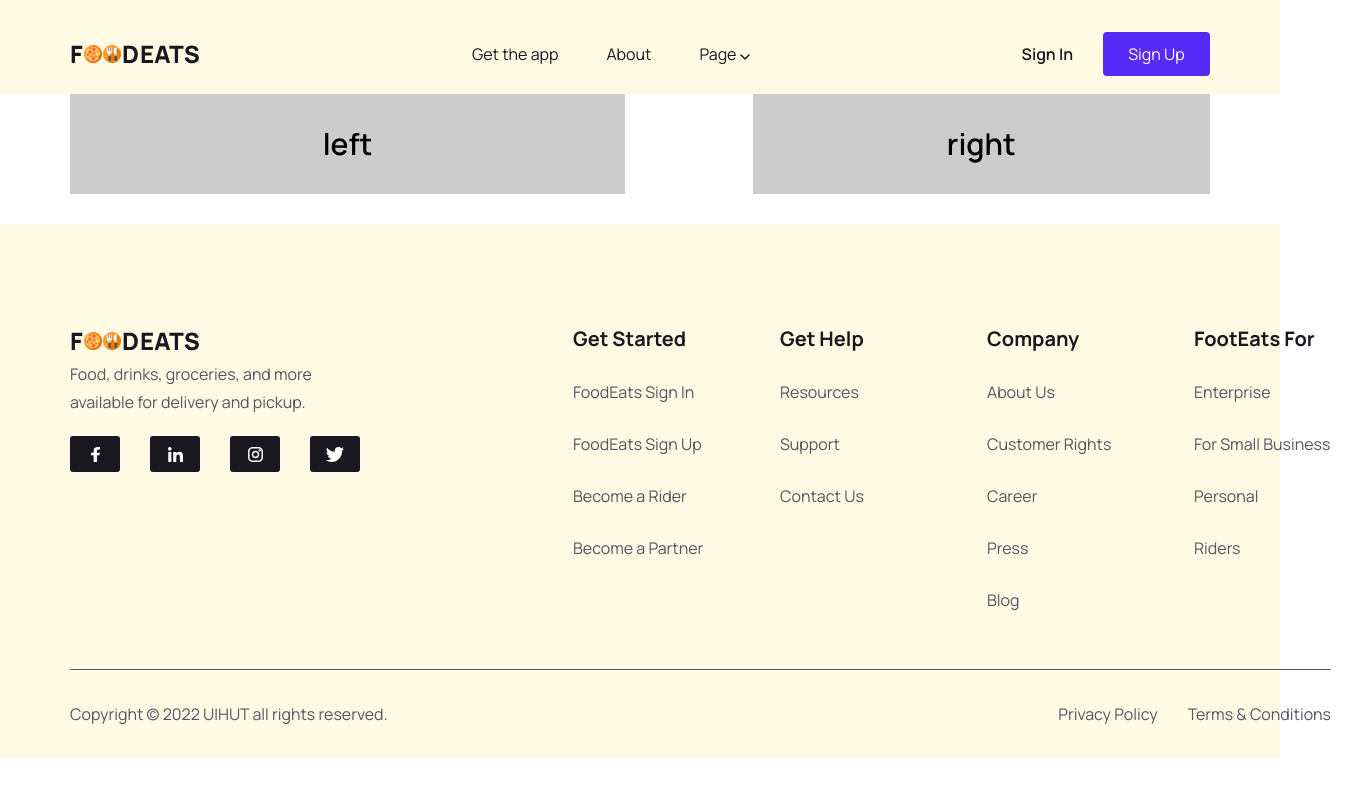
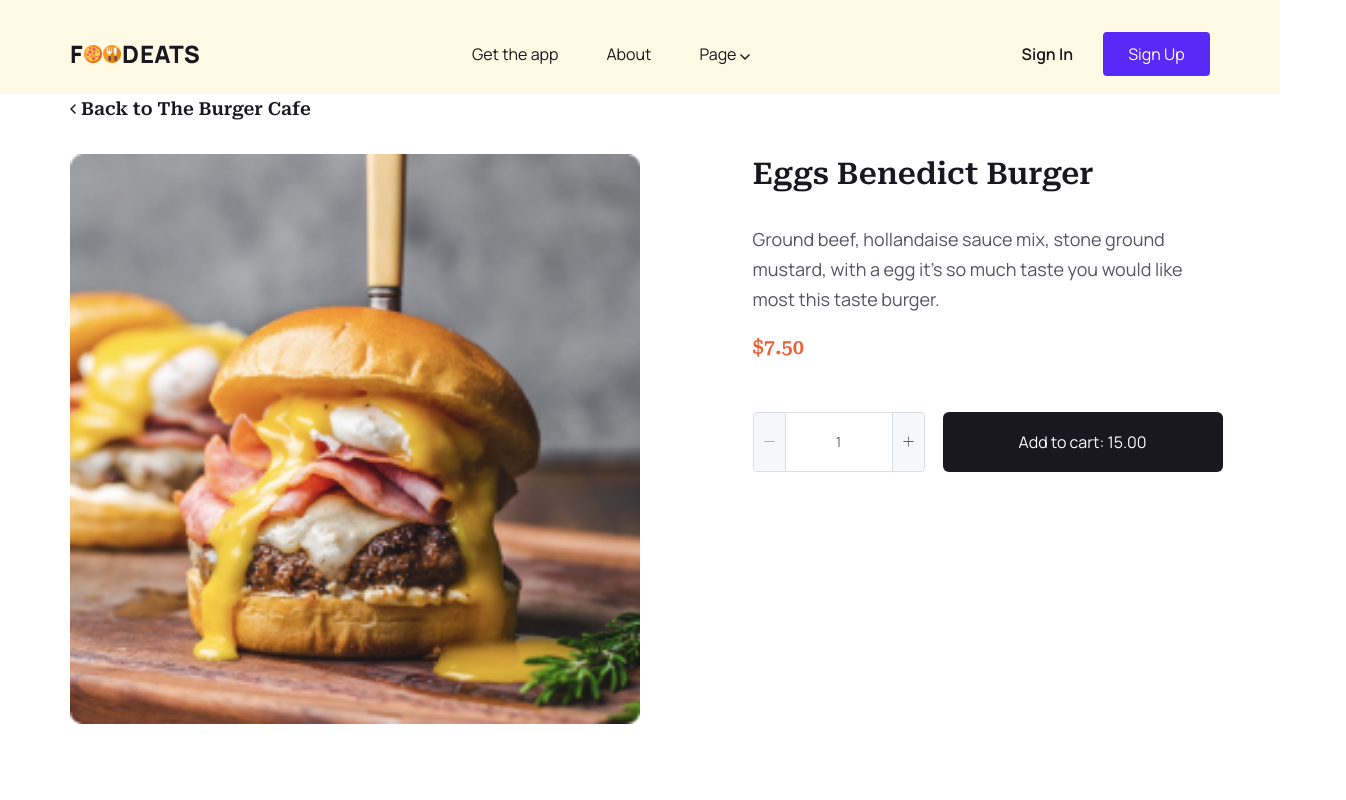
Before and after one commit to Phanhiep02/food, a Vue app: page /#/3 in a window 1280 px wide. Shown: the top 800 px of the page, 1346 px wide, since content can reach past the window. Built offline with nearby package versions, Linux system fonts and the light colour scheme.

Commit message:
giao dien food-detail

```diff
--- a/public/css/styles.css
+++ b/public/css/styles.css
@@ -994,3 +994,7 @@ button {
   font-weight: 400;
   line-height: 1.75;
 }
+.footer__top-right,
+.footer__top-left {
+  padding-top: 100px;
+}
--- a/src/components/compFooter.vue
+++ b/src/components/compFooter.vue
@@ -2,9 +2,8 @@
   <div class="footer">
     <div class="container">
       <div class="row">
-        <div class="col">
-          <div class="footer__inner">
-            <div class="footer__content">
+        <div class="col-lg-3 col-sm-12">
+          <div class="footer__top-left">
             <div class="footer__left">
               <img src="../assets/icon/logo.svg" alt="" />
               <p class="desc footer__left-desc">
@@ -26,8 +25,10 @@
                 /></a>
               </div>
             </div>
-              <div class="footer__right">
-                <!-- list 1 -->
+          </div>
+        </div>
+        <div class="col-lg-2 offset-lg-1 col-sm-12">
+          <div class="footer__top-right">
             <ul class="footer__list">
               <li class="footer__item">
                 <a href="" class="footer__item-link">Get Started</a>
@@ -45,58 +46,67 @@
                 <a href="" class="footer__item-link">Become a Partner</a>
               </li>
             </ul>
-                <!-- list 2 -->
+          </div>
+        </div>
+        <div class="col-lg-2 col-sm-12">
+          <div class="footer__top-right">
             <ul class="footer__list">
               <li class="footer__item">
-                    <a href="" class="footer__item-link">Get Help</a>
+                <a href="" class="footer__item-link">Get Started</a>
               </li>
               <li class="footer__item">
-                    <a href="" class="footer__item-link">Resources</a>
+                <a href="" class="footer__item-link">FoodEats Sign In</a>
               </li>
               <li class="footer__item">
-                    <a href="" class="footer__item-link">Support</a>
+                <a href="" class="footer__item-link">FoodEats Sign Up</a>
               </li>
               <li class="footer__item">
-                    <a href="" class="footer__item-link">Contact Us</a>
+                <a href="" class="footer__item-link">Become a Rider</a>
+              </li>
+              <li class="footer__item">
+                <a href="" class="footer__item-link">Become a Partner</a>
               </li>
             </ul>
-                <!-- list 3 -->
+          </div>
+        </div>
+        <div class="col-lg-2 col-sm-12">
+          <div class="footer__top-right">
             <ul class="footer__list">
               <li class="footer__item">
-                    <a href="" class="footer__item-link">Company</a>
+                <a href="" class="footer__item-link">Get Started</a>
               </li>
               <li class="footer__item">
-                    <a href="" class="footer__item-link">About Us</a>
+                <a href="" class="footer__item-link">FoodEats Sign In</a>
               </li>
               <li class="footer__item">
-                    <a href="" class="footer__item-link">Customer Rights</a>
+                <a href="" class="footer__item-link">FoodEats Sign Up</a>
               </li>
               <li class="footer__item">
-                    <a href="" class="footer__item-link">Career</a>
+                <a href="" class="footer__item-link">Become a Rider</a>
               </li>
               <li class="footer__item">
-                    <a href="" class="footer__item-link">Press</a>
+                <a href="" class="footer__item-link">Become a Partner</a>
+              </li>
+            </ul>
+          </div>
+        </div>
+        <div class="col-lg-2 col-sm-12">
+          <div class="footer__top-right">
+            <ul class="footer__list">
+              <li class="footer__item">
+                <a href="" class="footer__item-link">Get Started</a>
               </li>
               <li class="footer__item">
-                    <a href="" class="footer__item-link">Blog</a>
-                  </li>
-                </ul>
-                <!-- list 4 -->
-                <ul class="footer__list">
-                  <li class="footer__item">
-                    <a href="" class="footer__item-link">FootEats For</a>
+                <a href="" class="footer__item-link">FoodEats Sign In</a>
               </li>
               <li class="footer__item">
-                    <a href="" class="footer__item-link">Enterprise</a>
+                <a href="" class="footer__item-link">FoodEats Sign Up</a>
               </li>
               <li class="footer__item">
-                    <a href="" class="footer__item-link">For Small Business</a>
+                <a href="" class="footer__item-link">Become a Rider</a>
               </li>
               <li class="footer__item">
-                    <a href="" class="footer__item-link">Personal</a>
-                  </li>
-                  <li class="footer__item">
-                    <a href="" class="footer__item-link">Riders</a>
+                <a href="" class="footer__item-link">Become a Partner</a>
               </li>
             </ul>
           </div>
@@ -114,8 +124,6 @@
       </div>
     </div>
   </div>
-    </div>
-  </div>
 </template>
 
 <script>
--- a/src/pages/pagesFoodDetail.vue
+++ b/src/pages/pagesFoodDetail.vue
@@ -1,12 +1,51 @@
 <template>
   <section>
     <div class="container">
+      <a href="" class="back__food">
+        <svg
+          xmlns="http://www.w3.org/2000/svg"
+          width="6"
+          height="10"
+          viewBox="0 0 6 10"
+          fill="none"
+        >
+          <path
+            d="M5 9L1 5L5 1"
+            stroke="#191720"
+            stroke-width="1.5"
+            stroke-linecap="round"
+            stroke-linejoin="round"
+          />
+        </svg>
+        <h4 class="back__food-title">Back to The Burger Cafe</h4>
+      </a>
       <div class="row">
         <div class="col-lg-6 col-sm-12">
-          <div class="inner">left</div>
+          <div class="food__detail-left">
+            <img
+              src="../assets/img/detail-burger-01.png"
+              alt=""
+              class="food__detail-img"
+            />
+          </div>
         </div>
         <div class="col-lg-5 offset-lg-1 col-sm-12">
-          <div class="inner">right</div>
+          <div class="food__detail-right">
+            <h3 class="food__detail-title">Eggs Benedict Burger</h3>
+            <p class="food__detail-desc">
+              Ground beef, hollandaise sauce mix, stone ground mustard, with a
+              egg it’s so much taste you would like most this taste burger.
+            </p>
+            <h5 class="food__detail-price">$7.50</h5>
+            <div class="food__detail-quantity">
+              <div class="input-number">
+                <el-input-number controls v-model="num" :min="1" :max="10" />
+              </div>
+              <button class="food__detail-quantity-btn">
+                Add to cart: <span>15.00</span>
+              </button>
+            </div>
+          </div>
         </div>
       </div>
     </div>
@@ -14,7 +53,80 @@
 </template>
 
 <script>
-export default {};
+export default {
+  data() {
+    return {
+      num: 1,
+    };
+  },
+};
 </script>
 
-<style></style>
+<style scoped>
+.back__food {
+  display: flex;
+  align-items: center;
+  margin-bottom: 30px;
+}
+.back__food-title {
+  color: var(--Dark, #191720);
+  font-size: 1.8rem;
+  font-weight: 600;
+  line-height: 1.667;
+  padding-left: 5px;
+}
+.food__detail-img {
+  width: 570px;
+  height: 570px;
+}
+.food__detail-left {
+  padding-bottom: 160px;
+}
+.food__detail-title {
+  color: var(--Dark, #191720);
+  font-size: 3rem;
+  font-weight: 700;
+  line-height: 1.33;
+}
+.food__detail-desc {
+  width: 470px;
+  margin-top: 30px;
+  color: var(--Grey, #575363);
+  font-size: 1.8rem;
+  font-weight: 400;
+  line-height: 1.667;
+}
+.food__detail-price {
+  margin-top: 18px;
+  color: var(--Orange, #f05e36);
+  font-size: 2rem;
+  font-weight: 700;
+  line-height: 1.5;
+}
+.food__detail-quantity {
+  display: flex;
+  align-items: center;
+  margin-top: 50px;
+  column-gap: 18px;
+}
+.el-input-number {
+  position: relative;
+  display: inline-flex;
+  width: 172px;
+  height: 60px;
+  line-height: 30px;
+}
+.food__detail-quantity-btn {
+  width: 280px;
+  height: 60px;
+  flex-shrink: 0;
+  border-radius: 6px;
+  background: var(--Dark, #191720);
+  border: none;
+  color: #fff;
+  cursor: pointer;
+}
+.food__detail-quantity-btn:hover {
+  opacity: 0.9;
+}
+</style>
```
Lines whose indentation alone changed are shown as unchanged.
